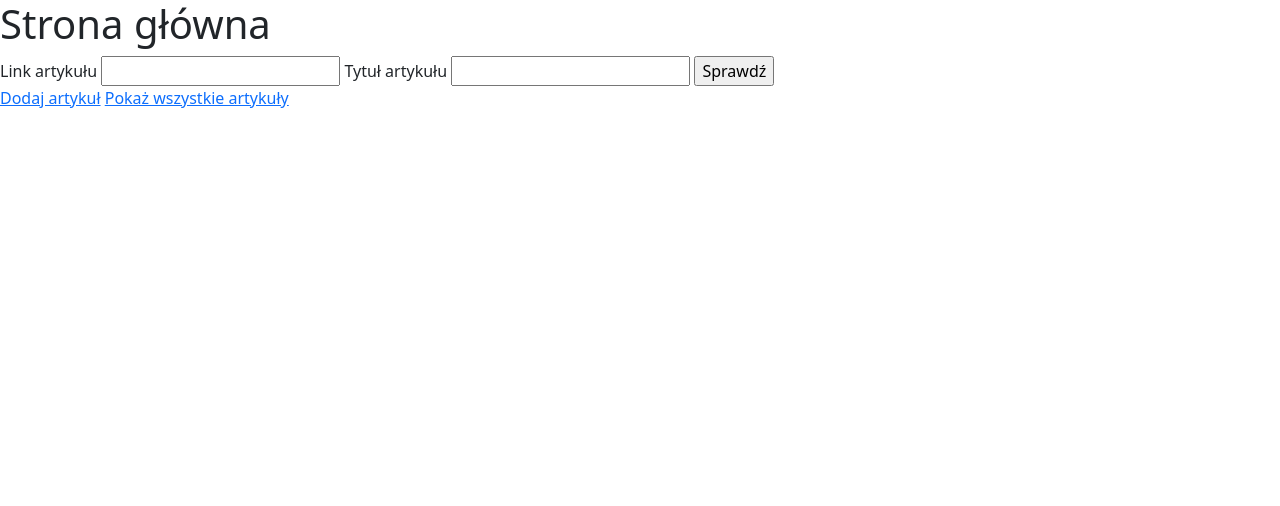
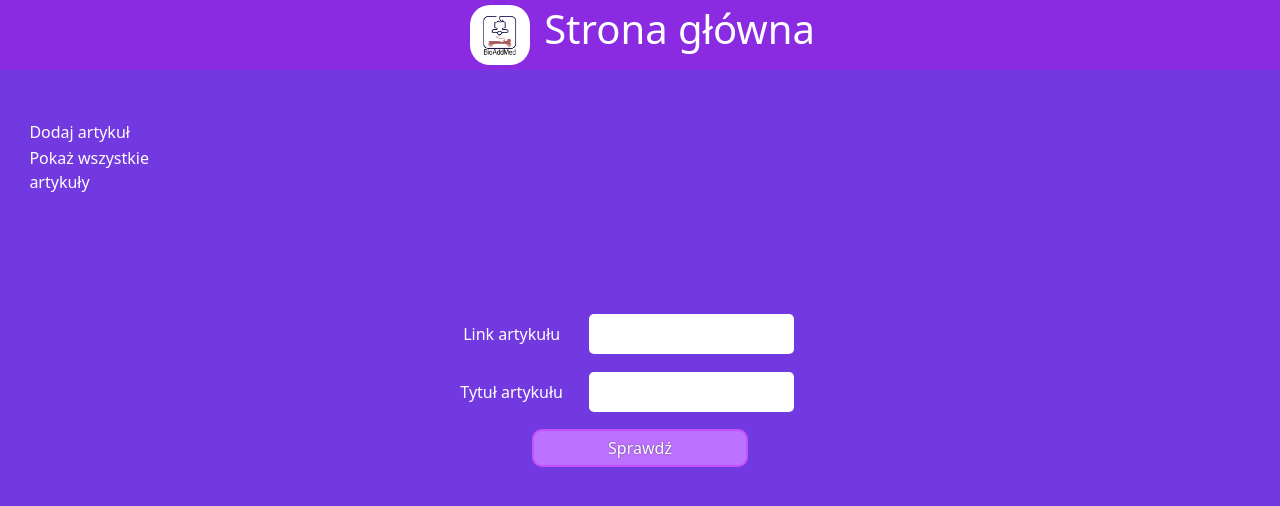
Before and after one commit to IgnacyBerent/BioAddMedKnowledgeBase, a Flask app: page /home in a window 1280 px wide. Shown: the top 506 px of the page. Run offline with Flask 3, Linux system fonts and the light colour scheme; the visitor is signed in with stand-in values (Sample User, id 1); some libraries are stand-ins or nearby versions.

Commit message:
podstawy przed konsultacją (stan na 6.12)

```diff
--- /dev/null
+++ b/static/css/home_styles.css
@@ -0,0 +1,78 @@
+
+body .dark{
+
+}
+.form-grid{
+  margin: auto;
+  margin-top: 15vh;
+  width: fit-content;
+  display: grid;
+  grid-template-columns: 2fr 5fr;
+  row-gap: 15%;
+  align-items: center;
+  padding-inline: 10%;
+  background-color: var(--background-color);
+}
+.link-label,
+.title-label{
+  color: var(--text-color);
+  text-align: center;
+}
+.link-input,
+.title-input{
+  width: clamp(150px,80%,300px) ;
+  max-height: 35px;
+  margin: auto;
+  display: block;
+  border-radius: 5px;
+  padding: 20px 10px;
+  border: none;
+}
+.submit-button{
+  grid-column-start: 1;
+  grid-column-end: 3;
+  margin-inline: 20%;
+  border-radius: 10px;
+  color: var(--text-color);
+  text-shadow: 0 0 2px var(--text-shadow);
+  border: var(--border-color) 2px solid;
+  background-color: var(--button-color);
+  padding: 5px 10px;
+  transition: all .2s;
+  font-weight: 400;
+}
+.submit-button:hover{
+  transform: scale(1.02);
+  box-shadow: 0 0 20px var(--button-shadow);
+}
+.links-container{
+  width: 190px;
+  margin: 2%;
+  margin-top: 15vh;
+}
+.add-article-link,
+.show-articles-link{
+  position: relative;
+  text-decoration: none;
+  font-weight: 500;
+  margin: 1% 2%;
+  color: var(--text-color);
+  display: block;
+}
+.add-article-link::after,
+.show-articles-link::after{
+  position: absolute;
+  content: '';
+  background-color: var(--text-color);
+  height: 2px;
+  width: 0%;
+  left: 0;
+  bottom: 0;
+  transition: width .2s;
+}
+.show-articles-link:hover::after{
+width: 100%;
+}
+.add-article-link:hover::after{
+  width: 60%;
+}
--- a/static/css/styles.css
+++ b/static/css/styles.css
@@ -0,0 +1,36 @@
+:root{
+  --background-color:rgb(115, 57, 224);
+  --header-color:blueviolet;
+  --text-color:white;
+  --text-shadow:rgba(0,0,0,0.5);
+  --button-shadow:rgba(0,0,0,0.2);
+  --button-color:rgb(189, 114, 255);
+  --border-color:rgb(194, 82, 255);
+}
+html,main{
+  background-color: var(--background-color);
+}
+.header{
+  width: 100vw;
+  height: fit-content;
+  background-color: var(--header-color);
+  position: absolute;
+  top:0;
+  right: 0;
+  text-align: center;
+  font-size: 35px;
+  color: var(--text-color);
+}
+.logo{
+  height: 60px;
+  border-radius: 20px;
+  margin: 5px;
+  left: 10%;
+  display: inline-block;
+}
+h1{
+  display: inline-block;
+}
+textarea:focus, input:focus{
+  outline: none;
+}
--- a/templates/base.html
+++ b/templates/base.html
@@ -3,7 +3,8 @@
 <head>
     <meta charset="UTF-8">
     <title>Twój Projekt</title>
-    <!-- Dodaj link do pliku Bootstrap CSS -->
+    <link href="/static/css/styles.css" rel="stylesheet">
+     <!--Dodaj link do pliku Bootstrap CSS -->
     <link href="https://cdn.jsdelivr.net/npm/bootstrap@5.3.2/dist/css/bootstrap.min.css" rel="stylesheet" integrity="sha384-T3c6CoIi6uLrA9TneNEoa7RxnatzjcDSCmG1MXxSR1GAsXEV/Dwwykc2MPK8M2HN" crossorigin="anonymous"></head>
 <body>
     <main>
--- a/templates/home.html
+++ b/templates/home.html
@@ -1,12 +1,20 @@
 {% extends "base.html" %}
 {% block content %}
-    <h1>Strona główna</h1>
+<link href="/static/css/home_styles.css" rel="stylesheet">
+<header class="header">
+    <img class="logo" src="static\css\logo_bioaddmed.jpg">
+    <h1 class="header-text">Strona główna</h1>
+</header>
+    <div class="links-container">
+            <a class="add-article-link" href="{{ url_for('add_article') }}">Dodaj artykuł</a>
+            <a class="show-articles-link" href="{{ url_for('show_articles') }}">Pokaż wszystkie artykuły</a>
+    </div>
     <form method="POST">
         {{ form.hidden_tag() }}
-        {{ form.link.label }} {{ form.link() }}
-        {{ form.title.label }} {{ form.title() }}
-        {{ form.submit() }}
+        <div class="form-grid">
+            {{ form.link.label(class="link-label") }} {{ form.link(class="link-input", autocomplete="off") }}
+            {{ form.title.label(class="title-label") }} {{ form.title(class="title-input", autocomplete="off") }}
+            {{ form.submit(class="submit-button") }}
+        </div>
     </form>
-    <a href="{{ url_for('add_article') }}">Dodaj artykuł</a>
-    <a href="{{ url_for('show_articles') }}">Pokaż wszystkie artykuły</a>
 {% endblock %}
```
Also changed, not shown: static/css/add_article_styles.css (added, +57 -0 lines), static/css/articles_styles.css (added, +41 -0 lines), static/css/index_styles.css (added, +42 -0 lines), templates/add_article.html (+16 -12 lines), templates/articles.html (+16 -9 lines), templates/index.html (+8 -2 lines), static/css/logo_bioaddmed.jpg (added).
